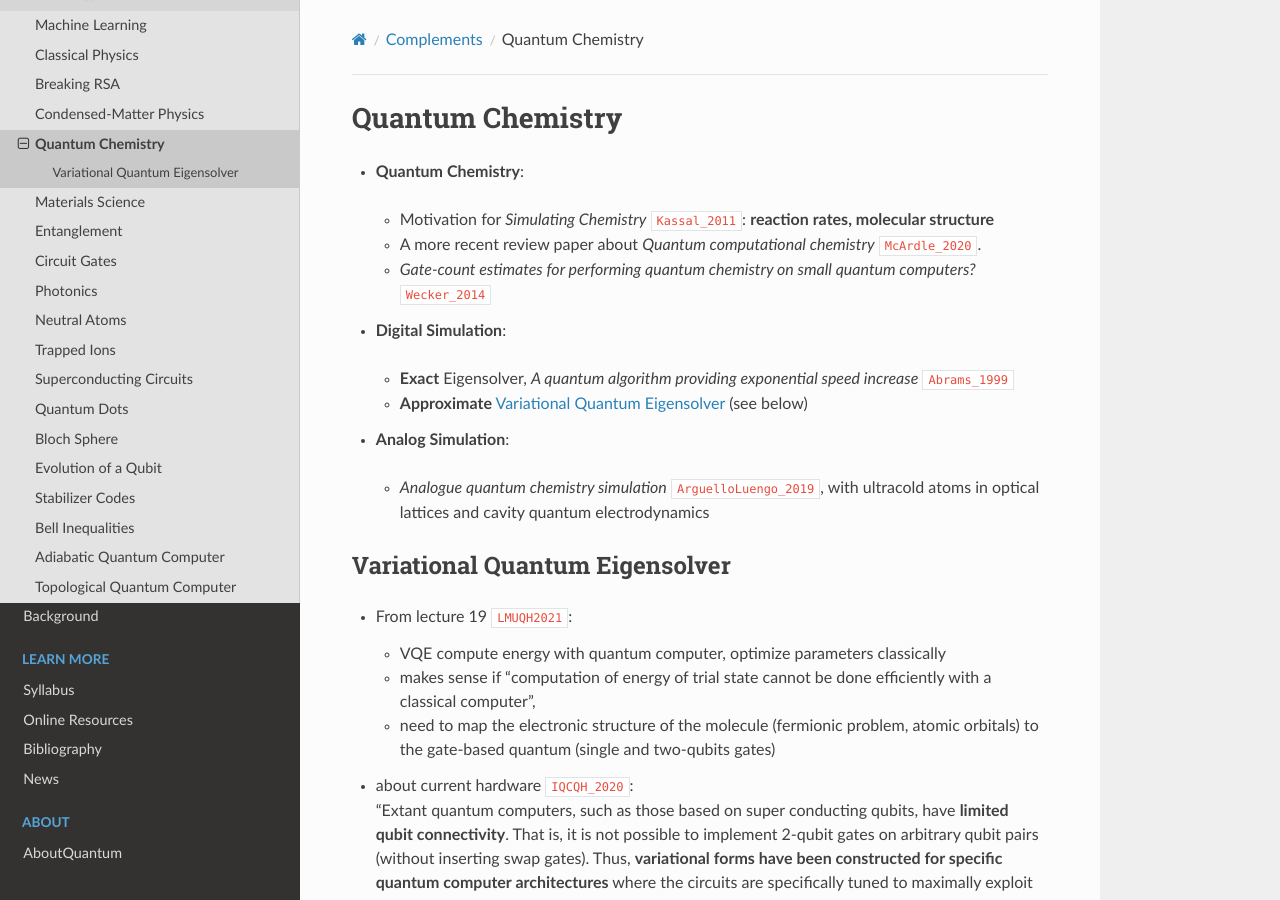
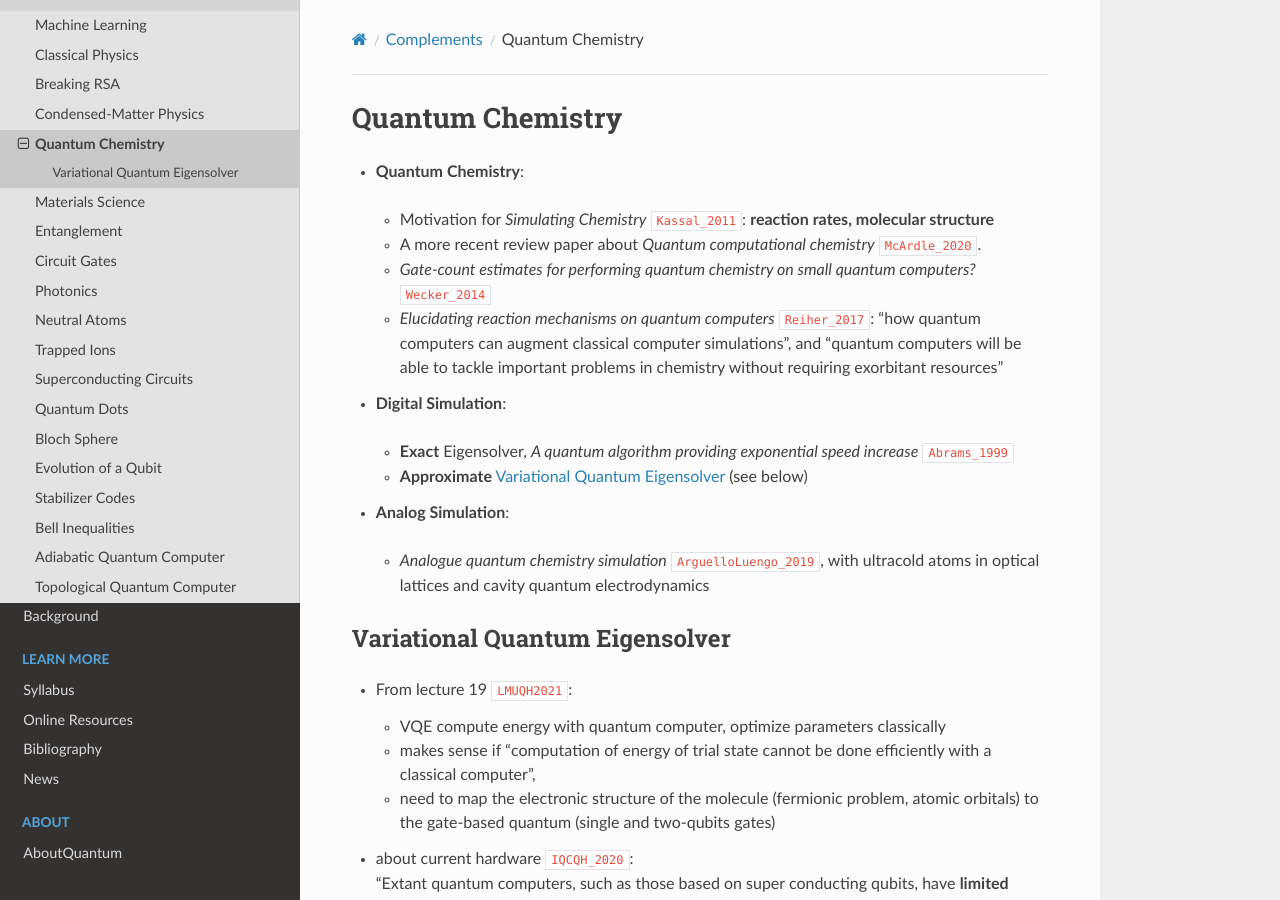
Before and after one commit to tomlqc/about-quantum, a Sphinx documentation site: the page built from source/stories/complements/chemistry.rst, in a window 1280 px wide and 900 px high. Built offline with Sphinx 7.4.7 and the Read the Docs theme 2.0.0, drawn with Linux system fonts in a browser that asks for light colours; cross-references to code outside the pages are shown as plain code.

Commit message:
chemistry: a resource estimation (from QCE21).

```diff
--- a/source/biblio/articles.bib
+++ b/source/biblio/articles.bib
@@ -1050,7 +1050,7 @@ pages = {117-158},
   year={2019},
   eprint={1904.09033}
 }
-@article{Reiher2017,
+@article{Reiher_2017,
   title = {Elucidating reaction mechanisms on quantum computers},
   author = {Markus Reiher and Nathan Wiebe and Krysta M. Svore and Dave Wecker and Matthias Troyer},
   year = {2017},
--- a/source/stories/complements/chemistry.rst
+++ b/source/stories/complements/chemistry.rst
@@ -12,6 +12,11 @@ Quantum Chemistry
   -  A more recent review paper about *Quantum computational chemistry* :cite:`McArdle_2020`.
 
   - *Gate-count estimates for performing quantum chemistry on small quantum computers?* :cite:`Wecker_2014`
+
+  - *Elucidating reaction mechanisms on quantum computers* :cite:`Reiher_2017`:
+    "how quantum computers can augment classical computer simulations", and
+    "quantum computers will be able to tackle important problems in chemistry
+    without requiring exorbitant resources"
 
 - | **Digital Simulation**:
 
```
